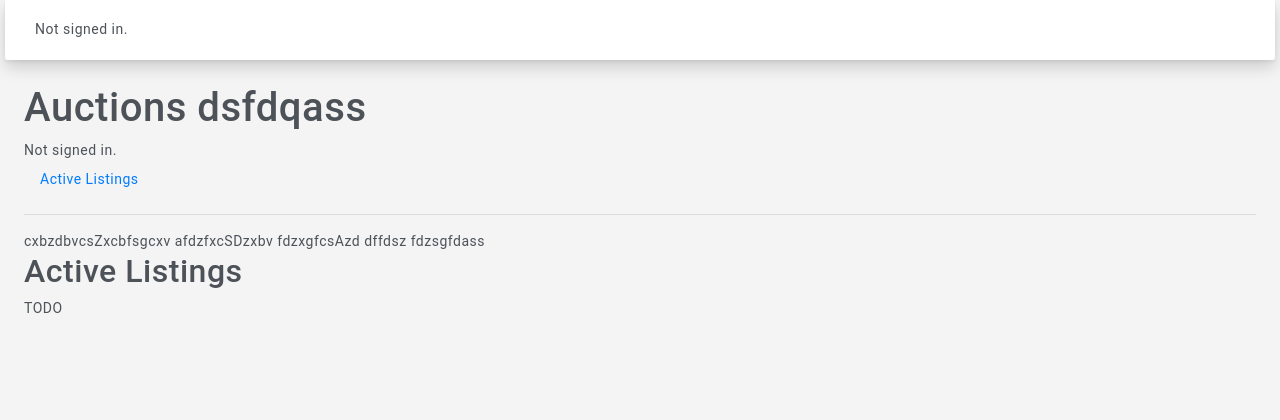
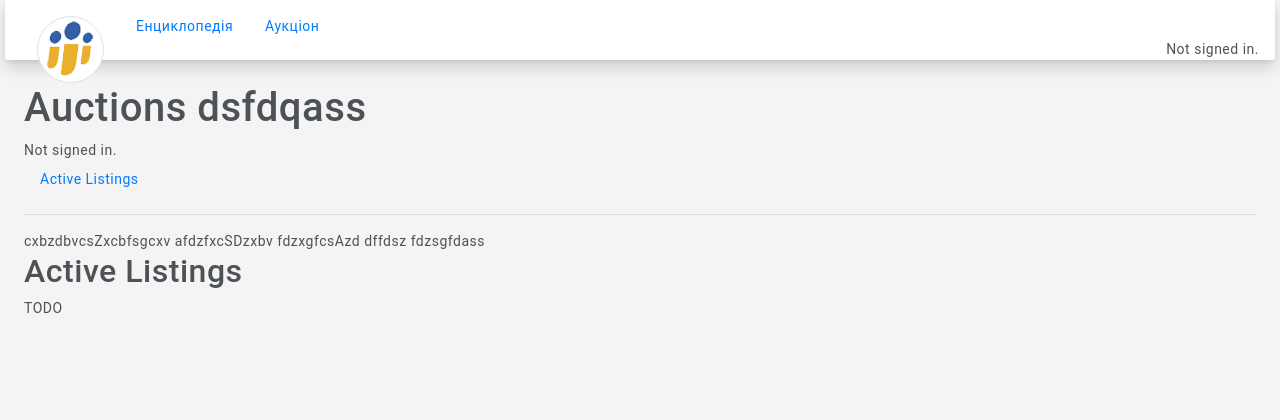
Before and after one commit to Pal-Mel/commerce, a Django app: page /auction/ in a window 1280 px wide. Shown: the top 420 px of the page. Run offline with Django 3.2, Linux system fonts and the light colour scheme; some libraries are stand-ins or nearby versions.

Commit message:
change header

```diff
--- a/static/styles.css
+++ b/static/styles.css
@@ -31,8 +31,8 @@ a {
 .topbar .navbar {
 	width: 100%;
 	height: 60px;
-	padding-left: 30px;
-	padding-right: 30px
+	/* padding-left: 30px;
+	padding-right: 30px */
 }
 
 
--- a/templates/base.html
+++ b/templates/base.html
@@ -18,12 +18,37 @@
       <div class="wrapper toggled">
         <!--start header -->
         <header>
-          <div class="topbar d-flex align-items-center">
-            <nav class="navbar sticky-top navbar-light shadow rounded column">
+
+               <div class="topbar ">
+
+            <nav class="navbar sticky-top navbar-light shadow rounded">
+              <div class ="d-inline-flex">
+                <a class="nav-link" href="{% url 'user:index' %}">
+                  <img src="../static/favicon.png" class="rounded-circle border border-3 img-thumbnail" alt="nopic">
+                </a>
+                <div >
+                  <a class="nav-link" href="{% url 'enc:index' %}">Енциклопедія</a>
+                </div>
+                <div >
+                  <a class="nav-link" href="{% url 'auction:index' %}">Аукціон </a>
+                </div>
+              </div>
+
+               <div class="nav-item ">
+              <!--  <div >
+                  <a class="nav-link" href="{% url 'enc:index' %}">Енциклопедія</a>
+                </div>
+                <div >
+                  <a class="nav-link" href="{% url 'auction:index' %}">Аукціон </a>
+                </div>
+              <div >-->
             {% if user.is_authenticated %}
-            <div>Signed in as <strong>{{ user.username }}</strong>.</div>
+                <div>Signed in as <strong>{{ user.username }}</strong>.</div>
             {% else %} Not signed in. {% endif %}
+            </div>
             </nav>
+
+
         </div>
         </header>
         <!--end header -->
```
Also changed, not shown: db.sqlite3, static/favicon.png (added).
